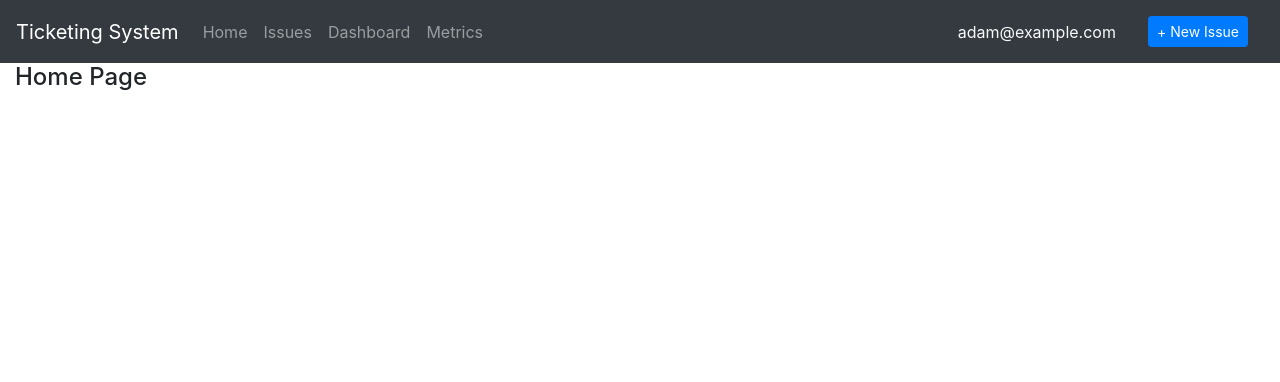
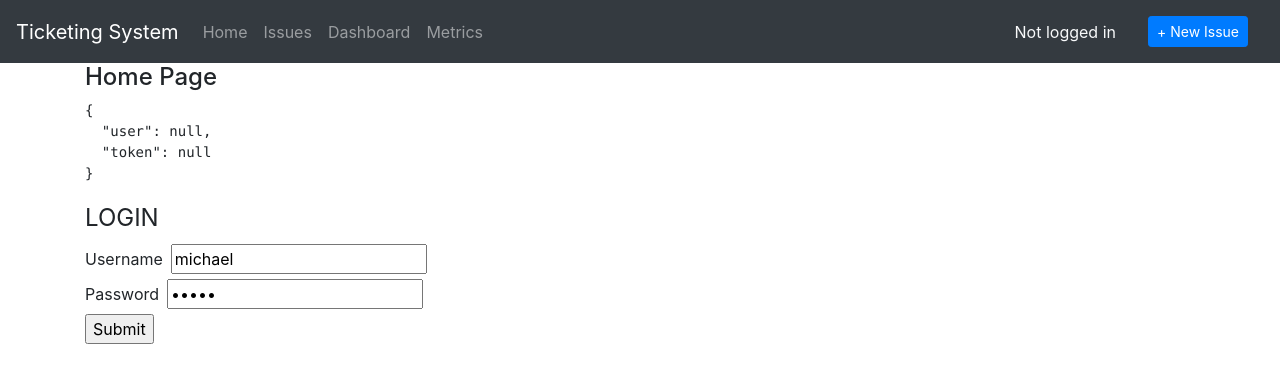
Before and after one commit to minelminel/ticketing-system, a React (Create React App) app in the folder ui/: page / in a window 1280 px wide. Shown: the top 382 px of the page. Built offline with nearby package versions, Linux system fonts and the light colour scheme; no server answers.

Commit message:
Continue building out client auth, add loading spinner to base Page component

```diff
--- a/ui/src/App.jsx
+++ b/ui/src/App.jsx
@@ -14,7 +14,7 @@ import Button from 'react-bootstrap/Button';
 import 'bootstrap/dist/css/bootstrap.min.css';
 import './static/css/style.css';
 
-import { APP_NAME, API_ROOT, ENV } from './Constants';
+import { APP_NAME, ENV, ROUTES } from './Constants';
 import { request } from './Requests';
 import Page from './components/pages/Page';
 import IssueDetail from './components/pages/IssueDetail';
@@ -26,8 +26,13 @@ import IssueForm from './components/pages/IssueForm';
 console.log(`ENV: ${ENV}`);
 
 export default function App() {
-  const [user, setUser] = useState(`adam@example.com`);
+  // auth
+  const [user, setUser] = useState(null);
+  const [token, setToken] = useState(null);
+  // data
   const [issues, setIssues] = useState([]);
+  // view
+  const [loading, setLoading] = useState(false);
 
   useEffect(() => {
     let mounted = true;
@@ -41,8 +46,78 @@ export default function App() {
 
   const HomeRoute = () => {
     return (
-      <Page className="full-height">
+      <Page fluid={false} className="full-height" loading={loading}>
         <h4>Home Page</h4>
+        <pre>{JSON.stringify({ user, token }, null, 2)}</pre>
+        {user ? (
+          <fieldset>
+            <legend>LOGOUT</legend>
+            <input
+              type="button"
+              value="Logout"
+              onClick={() => {
+                setLoading(true);
+                setUser(null);
+                setToken(null);
+                setLoading(false);
+              }}
+            />
+          </fieldset>
+        ) : (
+          <fieldset>
+            <legend>LOGIN</legend>
+            <form
+              onSubmit={(event) => {
+                // page actions
+                setLoading(true);
+                event.preventDefault();
+                // extract the fields
+                const username = event.target.username.value;
+                const password = event.target.password.value;
+                const aotb = btoa(username + ':' + password);
+                console.log(
+                  `username=${username} password=${password} btoa=${aotb}`,
+                );
+                // fire the request
+                request({
+                  route: '/auth/token',
+                  method: 'GET',
+                  headers: { Authorization: `Basic ${aotb}` },
+                }).then((json) => {
+                  setUser(json.data.username);
+                  setToken(json.data.token);
+                  setLoading(false);
+                });
+              }}
+            >
+              <label htmlFor="username" className="mr-2">
+                Username
+              </label>
+              <input
+                name="username"
+                id="username"
+                defaultValue="michael"
+                placeholder="Enter username..."
+                type="text"
+                required
+              />
+              <br />
+              <label htmlFor="password" className="mr-2">
+                Password
+              </label>
+              <input
+                name="password"
+                id="password"
+                defaultValue="hello"
+                placeholder="Enter password..."
+                type="password"
+                required
+              />
+              <br />
+              <input type="submit" value="Submit" />
+            </form>
+          </fieldset>
+        )}
       </Page>
     );
   };
@@ -72,7 +147,6 @@ export default function App() {
   };
 
   const DashboardRoute = () => {
-    // TODO: filter by assignment
     return (
       <Page className="mt-2">
         <Dashboard user={user} data={issues.data} />
@@ -111,28 +185,28 @@ export default function App() {
   return (
     <Router>
       <Navbar bg="dark" variant="dark" className="mb-0">
-        <Navbar.Brand as={Link} to="/">
+        <Navbar.Brand as={Link} to={ROUTES.HOME}>
           {APP_NAME}
         </Navbar.Brand>
         <Navbar.Collapse>
           <Nav className="mr-auto">
-            <NavItem href="/">
-              <Nav.Link as={Link} to="/">
+            <NavItem href={ROUTES.HOME}>
+              <Nav.Link as={Link} to={ROUTES.HOME}>
                 Home
               </Nav.Link>
             </NavItem>
-            <NavItem href="/issues">
-              <Nav.Link as={Link} to="/issues">
+            <NavItem href={ROUTES.ISSUES}>
+              <Nav.Link as={Link} to={ROUTES.ISSUES}>
                 Issues
               </Nav.Link>
             </NavItem>
-            <NavItem href="/dashboard">
-              <Nav.Link as={Link} to="/dashboard">
+            <NavItem href={ROUTES.DASHBOARD}>
+              <Nav.Link as={Link} to={ROUTES.DASHBOARD}>
                 Dashboard
               </Nav.Link>
             </NavItem>
-            <NavItem href="/metrics">
-              <Nav.Link as={Link} to="/metrics">
+            <NavItem href={ROUTES.METRICS}>
+              <Nav.Link as={Link} to={ROUTES.METRICS}>
                 Metrics
               </Nav.Link>
             </NavItem>
@@ -140,8 +214,8 @@ export default function App() {
           <NavItem style={{ color: 'var(--light)' }} className="mr-3">
             {user ? user : 'Not logged in'}
           </NavItem>
-          <NavItem href="/create">
-            <Nav.Link as={Link} to="/create">
+          <NavItem href={ROUTES.CREATE}>
+            <Nav.Link as={Link} to={ROUTES.CREATE}>
               <Button size="sm">+ New Issue</Button>
             </Nav.Link>
           </NavItem>
@@ -150,11 +224,11 @@ export default function App() {
       {/* A <Switch> looks through its children <Route>s and
             renders the first one that matches the current URL. */}
       <Switch>
-        <Route path="/issues" component={IssuesRoute} />
-        <Route path="/dashboard" component={DashboardRoute} />
-        <Route path="/metrics" component={MetricsRoute} />
-        <Route path="/create" component={CreationRoute} />
-        <Route exact path="/" component={HomeRoute} />
+        <Route path={ROUTES.ISSUES} component={IssuesRoute} />
+        <Route path={ROUTES.DASHBOARD} component={DashboardRoute} />
+        <Route path={ROUTES.METRICS} component={MetricsRoute} />
+        <Route path={ROUTES.CREATE} component={CreationRoute} />
+        <Route exact path={ROUTES.HOME} component={HomeRoute} />
         <Route component={NotFoundRoute} />
       </Switch>
     </Router>
--- a/ui/src/Constants.jsx
+++ b/ui/src/Constants.jsx
@@ -28,3 +28,16 @@ export const GRAFANA_ROOT =
   ENV === `development`
     ? `http://localhost:3001/?orgId=1`
     : `http://localhost:8080/grafana/?orgId=1`;
+
+/**
+ * Single source of truth for ReactRouter page routes
+ */
+export const ROUTES = {
+  HOME: `/`,
+  ISSUES: `/issues`,
+  DASHBOARD: `/dashboard`,
+  METRICS: `/metrics`,
+  CREATE: `/create`,
+  LOGIN: `/login`,
+  REGISTER: `/register`,
+};
--- a/ui/src/Requests.jsx
+++ b/ui/src/Requests.jsx
@@ -8,6 +8,9 @@ export async function request(options) {
   const params = options.params
     ? new URLSearchParams(options.params).toString()
     : '';
+  const headers = options.headers
+    ? options.headers
+    : { 'Content-Type': 'application/json' };
   // Default options are marked with *
   const url = params ? `${API_ROOT}${route}?${params}` : `${API_ROOT}${route}`;
   console.log(`[request:send] url=${url} method=${method}`);
@@ -20,9 +23,7 @@ export async function request(options) {
     cache: 'no-cache',
     // include, *same-origin, omit
     credentials: 'same-origin',
-    headers: {
-      'Content-Type': 'application/json',
-    },
+    headers: headers,
     // manual, *follow, error
     redirect: 'follow',
     // no-referrer, *no-referrer-when-downgrade, origin, origin-when-cross-origin, same-origin, strict-origin, strict-origin-when-cross-origin, unsafe-url
--- a/ui/src/components/pages/Page.jsx
+++ b/ui/src/components/pages/Page.jsx
@@ -1,11 +1,13 @@
 import React from 'react';
 import Container from 'react-bootstrap/Container';
+import Spinner from 'react-bootstrap/Spinner';
 
 const defaultProps = {
   className: ``,
   children: [],
   style: {},
   fluid: true,
+  loading: false,
 };
 
 export default function Page(props) {
@@ -15,6 +17,17 @@ export default function Page(props) {
       className={props.className}
       style={props.style}
     >
+      {props.loading && (
+        <Spinner
+          style={{
+            position: 'absolute',
+            top: '50%',
+            right: '50%',
+          }}
+          animation="border"
+          size="lg"
+        />
+      )}
       {props.children}
     </Container>
   );
```
Also changed, not shown: 2 other files (tests, documents, lock files or other folders).
